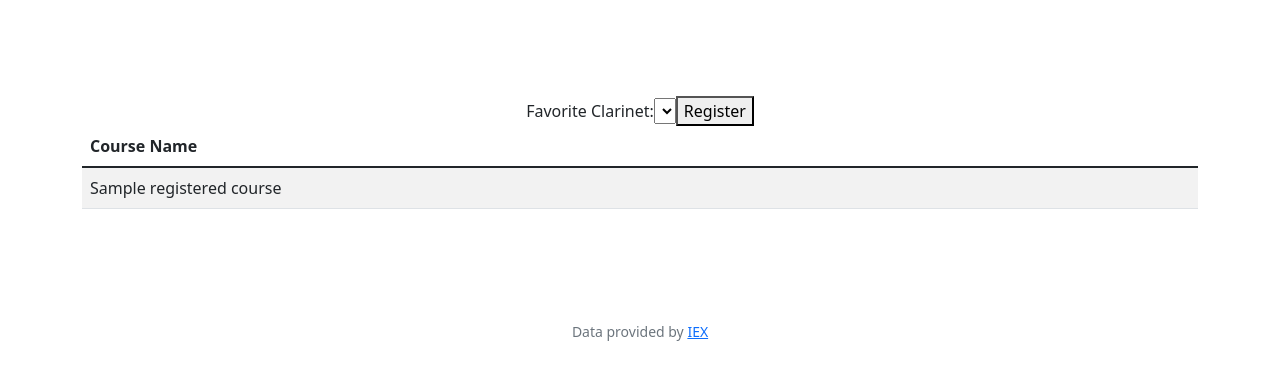
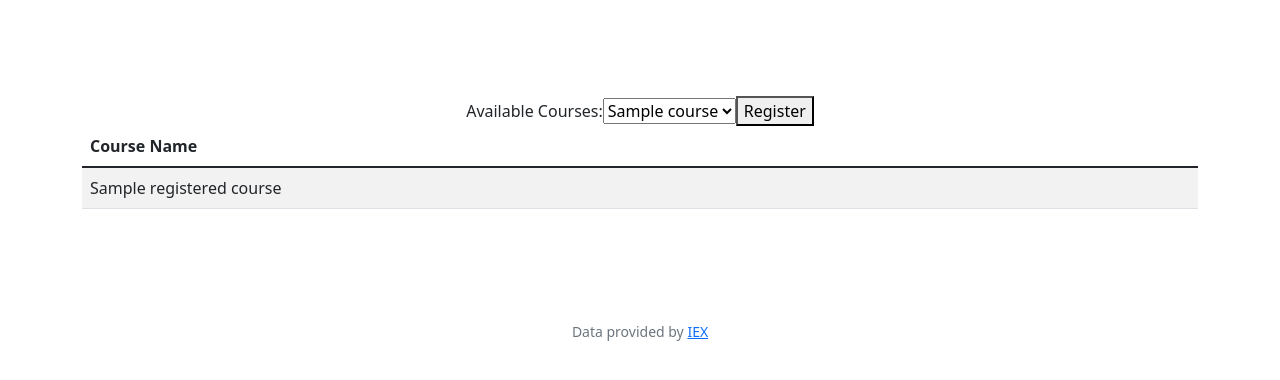
Before and after one commit to JacobMandelbrot1/CS50Final, a Flask app: template templates/dashboard.html in a window 1280 px wide. Shown: the part 66-446 px from the top of the page. Run offline with Flask 2, Linux system fonts and the light colour scheme; the template is opened without the code that fills it: most values are stand-ins (such as "Sample title", 1, 10 or a date in 2020); lists and menus that the app fills with data are empty; some libraries are stand-ins or nearby versions.

Commit message:
Add changes

```diff
--- a/app.py
+++ b/app.py
@@ -1,18 +1,17 @@
+import os
 from flask import Flask, flash, redirect, render_template, request, session
 from helpers import apology, login_required
 from cs50 import SQL
-
-import os
+#from flask_session import Session
+from tempfile import mkdtemp
 from werkzeug.security import check_password_hash, generate_password_hash
 
 app = Flask(__name__)
-
+# Configure session to use filesystem (instead of signed cookies)
+app.config["SESSION_PERMANENT"] = False
+app.config["SESSION_TYPE"] = "filesystem"
+#Session(app)
 db = SQL("sqlite:///courses.db")
-
-db.execute("CREATE TABLE IF NOT EXISTS available_courses(course_name TEXT NOT NULL)")
-db.execute("CREATE TABLE IF NOT EXISTS registered_courses(user_id int NOT NULL, course_name TEXT NOT NULL)")
-db.execute("CREATE TABLE IF NOT EXISTS users(id INTEGER PRIMARY KEY AUTOINCREMENT NOT NULL, username TEXT NOT NULL, hash TEXT NOT NULL)")
-
 
 
 # if not os.environ.get("API_KEY"):
@@ -90,6 +89,7 @@ def login():
 
 
 @app.route("/logout")
+@login_required
 def logout():
     """Log user out"""
 
@@ -103,29 +103,21 @@ def logout():
 @app.route("/", methods=['POST', 'GET'])
 @login_required
 def dashboard():
-
     if request.method == "POST":
         value = request.form.get("clarinets")
-        print(value)
-
 
     user_id = session["user_id"]
 
-    registered_courses = db.execute(
-        "SELECT course_name FROM courses WHERE user_id = ?",
+    submitted_courses = db.execute("SELECT course_name FROM registered_courses WHERE user_id = ?", user_id)
+
+    courses = db.execute(
+        "SELECT course_name FROM available_courses WHERE course_name NOT IN (SELECT course_name FROM registered_courses WHERE user_id = ?)",
         user_id)
 
-    # available_courses = db.execute(
-    #     "SELECT available_courses FROM courses WHERE user_id = ?",
-    #     user_id)
-
-    # available_courses=available_courses
-
-    return render_template("dashboard.html", registered_courses=registered_courses, )
-
-
+    return render_template("dashboard.html", available_courses=courses, registered_courses=submitted_courses)
 
 
 if __name__ == '__main__':
     app.secret_key = 'super secret key'
+    app.debug = True
     app.run()
--- a/templates/dashboard.html
+++ b/templates/dashboard.html
@@ -16,12 +16,13 @@
         </thead>
        <tbody>
            <form action="/" method="POST">
-                <label for="clarinets">Favorite Clarinet:</label>
+                <label for="clarinets">Available Courses:</label>
                 <select name="clarinets" id="clarinets">
 
-<!--                  {% for course in available_courses %}-->
-<!--                  <option value="Course">{{course}}</option>-->
-<!--                  {% endfor %}-->
+
+                 {% for course in available_courses %}
+                 <option value="Course">{{course['course_name']}}</option>
+                 {% endfor %}
 
                 </select>
                 <button type="submit">Register</button>
@@ -33,24 +34,13 @@
             <tr>
                 <td class = "text-start"> {{name}}</td>
 
-<!--                <td class = "text-start"> {{symbol["symbol"]}}</td>-->
-<!--                <td class = "text-start"> {{symbol["name"]}}</td>-->
-<!--                <td class = "text-end"> {{symbol["shares"]}}</td>-->
-<!--                <td class = "text-end"> {{symbol["price"]}}</td>-->
-<!--                <td class = "text-end"> {{symbol["total"]}}</td>-->
+
 
             </tr>
             {% endfor %}
 
         </tbody>
-        <tfoot>
-<!--            <tr>-->
-<!--                <td class="border-0 fw-bold text-end" colspan="4">CASH</td>-->
-<!--            </tr>-->
-<!--            <tr>-->
-<!--                <td class="border-0 fw-bold text-end" colspan="4">TOTAL</td>-->
-<!--            </tr>-->
-        </tfoot>
+
     </table>
 
         </main>
```
Also changed, not shown: courses.db.
